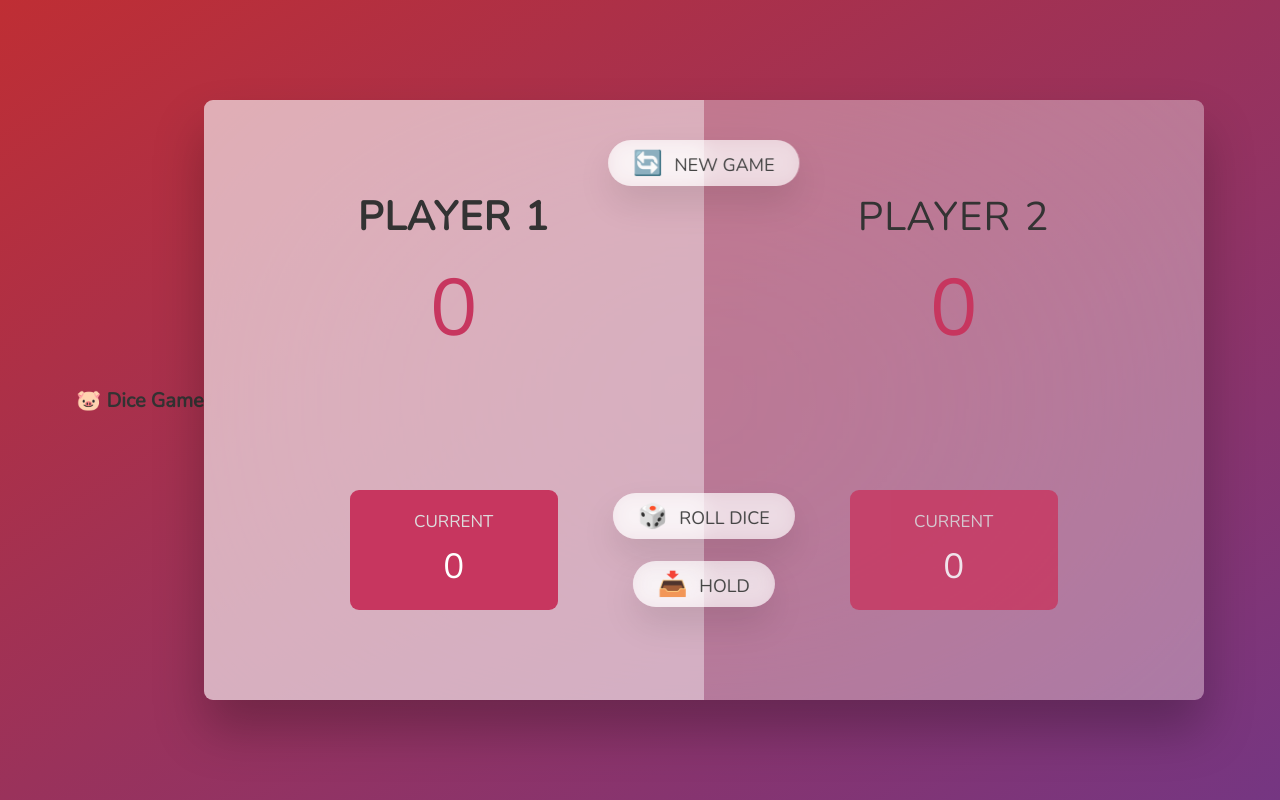
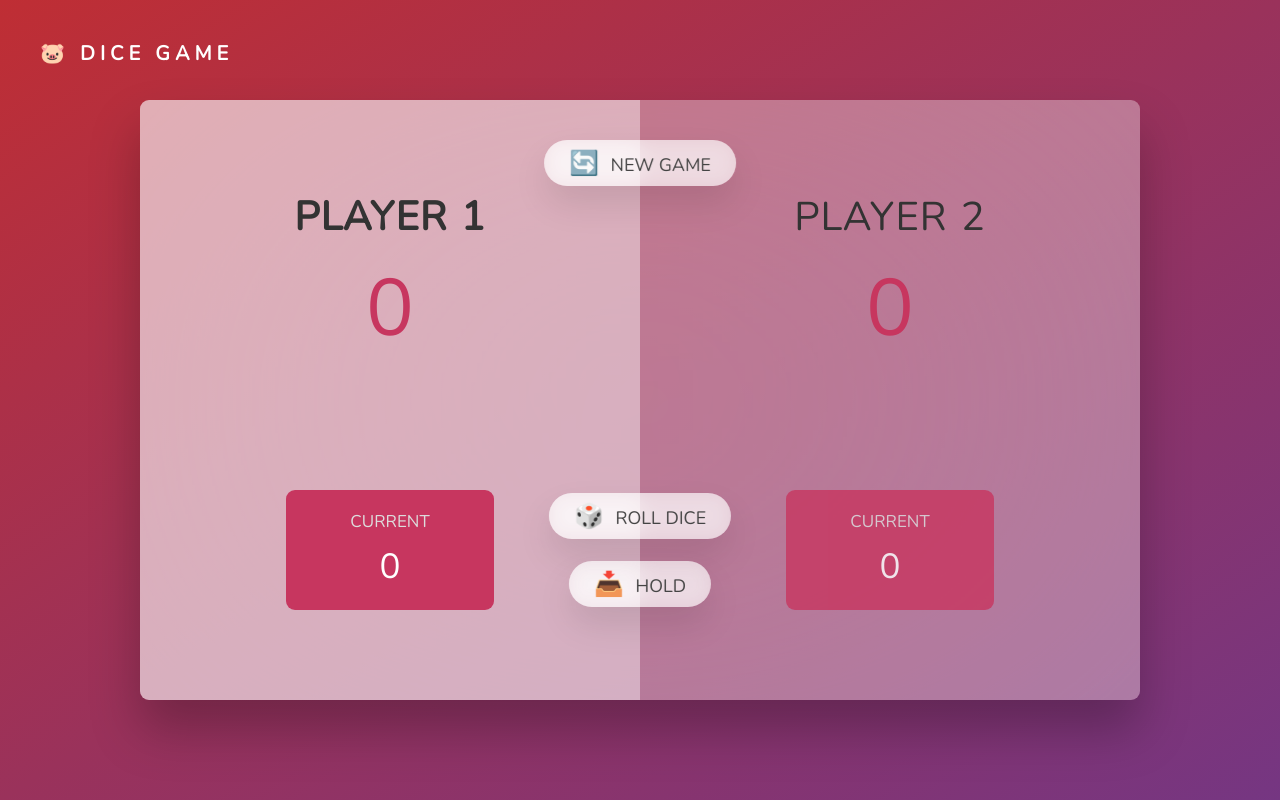
Before and after one commit to seanyap/dice-game, a plain HTML site: page index.html in a window 1280 px wide. Drawn offline with nearby package versions, Linux system fonts and the light colour scheme.

Commit message:
update styles

```diff
--- a/style.css
+++ b/style.css
@@ -34,6 +34,15 @@ main {
   border-radius: 9px;
   overflow: hidden;
   display: flex;
+}
+
+h1 {
+  position: absolute;
+  color: white;
+  letter-spacing: 5px;
+  text-transform: uppercase;
+  top: 40px;
+  left: 40px;
 }
 
 .player {
```
